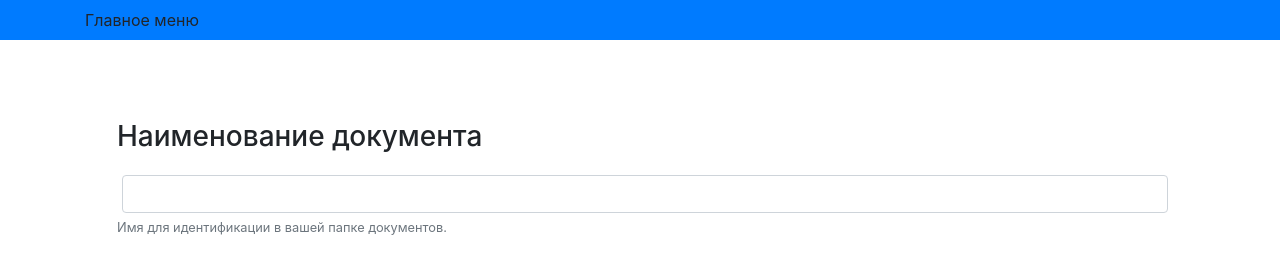
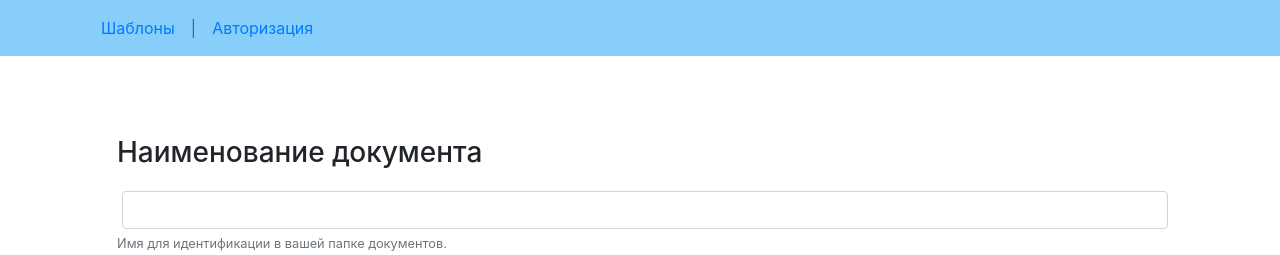
Before and after one commit to ASTimch/documents-templates-fastapi, a FastAPI app: template backend/app/templates/document.jinja in a window 1280 px wide. Shown: the top 255 px of the page. Run offline with FastAPI, Linux system fonts and the light colour scheme; the template is opened without the code that fills it, so the values that code supplies are empty; parts of the project's set-up code (start-up, migrations or seed data) failed here and were passed over; some libraries are stand-ins or nearby versions.

Commit message:
feat: jinja templates for view/template and view/auth/login added.

```diff
--- a/backend/app/api/routers.py
+++ b/backend/app/api/routers.py
@@ -4,6 +4,7 @@ from app.api.v1.auth import router as auth_router
 from app.api.v1.document import router as document_router
 from app.api.v1.template import router as template_router
 from app.api.v1.template_field_type import router as template_field_type_router
+from app.api.v2.auth import view_router as auth_view_router
 from app.api.v2.document import view_router as document_view_router
 from app.api.v2.template import view_router as template_view_router
 from app.config import settings
@@ -28,3 +29,4 @@ v1.include_router(
 v2 = APIRouter(prefix=settings.API_V2_PREFIX)
 v2.include_router(document_view_router, prefix="/document", tags=["Документы"])
 v2.include_router(template_view_router, prefix="/template", tags=["Шаблоны"])
+v2.include_router(auth_view_router, prefix="/auth", tags=["Авторизация"])
--- a/backend/app/main.py
+++ b/backend/app/main.py
@@ -19,7 +19,9 @@ app = FastAPI(
 
 app.include_router(routers.v1)
 app.include_router(routers.v2)
-app.mount("/static", StaticFiles(directory="app/static"), "static")
+app.mount(
+    "/static", StaticFiles(directory="/docx_storage/tpl_thumbnails/"), "static"
+)
 
 # подключение админки
 init_admin(app, engine)
--- a/backend/app/schemas/document.py
+++ b/backend/app/schemas/document.py
@@ -1,7 +1,7 @@
 from datetime import datetime
 from typing import Annotated, Optional
 
-from pydantic import BaseModel, ConfigDict, Field, computed_field
+from pydantic import BaseModel, ConfigDict, Field
 
 from app.schemas.template import id_type, template_id_type
 
--- a/backend/app/templates/includes/header.jinja
+++ b/backend/app/templates/includes/header.jinja
@@ -1,42 +1,43 @@
 {# {% load static %} #}
 <header>
-  <nav class="navbar navbar-expand-lg bg-primary" data-bs-theme="dark">
-  <!-- nav class="navbar navbar-expand-lg navbar-light" style="background-color: lightskyblue"-->
+    {# <nav class="navbar navbar-expand-lg bg-primary" data-bs-theme="dark"> #}
+    <nav class="navbar navbar-expand-lg navbar-light"
+         style="background-color: lightskyblue">
         <div class="container">
-      Главное меню
-      {# <ul class="nav nav-pills justify-content-end">
+            <ul class="nav nav-pills justify-content-start">
                 <li class="nav-item">
-          <a class="nav-link {% if view_name == 'about:author' %}active{% endif %}" href="{% url 'about:author' %}">Об авторе</a>
+                    <a class="nav-link {% if view_name == 'view_get_all_templates' %}active{% endif %}"
+                       href="{{ url_for("view_get_all_templates") }}">Шаблоны</a>
                 </li>
+                {% if user %}
                     <li class="nav-item">
-          <a class="nav-link {% if view_name == 'about:tech' %}active{% endif %}" href="{% url 'about:tech' %}">Технологии</a>
-        </li>
-        {% if user.is_authenticated %}
-        <li class="nav-item">
-          <a class="nav-link {% if view_name == 'posts:create_post' %}active{% endif %}" href="{% url 'posts:create_post' %}">Новая запись</a>
-        </li>
-        <li class="nav-item">
-          <a class="nav-link {% if view_name == 'posts:setup_reaction' %}active{% endif %}" href="{% url 'posts:setup_reaction' user.username %}">Настройка реакций</a>
-        </li>
-        <li class="nav-item">
-          <a class="nav-link link-light {% if view_name == 'users:password_change' %}active{% endif %}" href="{% url 'users:password_change' %}">Изменить пароль</a>
-        </li>
-        <li class="nav-item">
-          <a class="nav-link link-light {% if view_name == 'users:logout' %}active{% endif %}" href="{% url 'users:logout' %}">Выйти</a>
+                        <a class="nav-link {% if view_name == 'view_get_all_documents' %}active{% endif %}"
+                           href="{{ url_for("view_get_all_documents") }}">Документы</a>
                     </li>
                     <span class="navbar-text">|</span>
                     <li class="nav-item">
-          <a class="nav-link link-light" href="{% url 'posts:profile' user.username %}">{{ user.username }}</a>
-        </li>
-        {% else %}
-        <li class="nav-item">
-          <a class="nav-link link-light {% if view_name == 'users:login' %}active{% endif %}" href="{% url 'users:login' %}">Войти</a>
+                        {# <a class="nav-link" href="/api/v1/auth/logout" data-metod="post">User:{{ user }}</a> #}
+                        <div class="nav-link">{{ user }}</div>
                     </li>
                     <li class="nav-item">
-          <a class="nav-link link-light {% if view_name == 'users:signup' %}active{% endif %}" href="{% url 'users:signup' %}">Регистрация</a>
+                        <a class="nav-link"
+                           href=""
+                           onclick="event.preventDefault(); document.getElementById('logout-form').submit();">Выход</a>
+                    </li>
+                    <form id="logout-form"
+                          action="/api/v1/auth/logout"
+                          method="POST"
+                          style="display: none">
+                        <button type="submit" class="logout-link">Logout</button>
+                    </form>
+                {% else %}
+                    <span class="navbar-text">|</span>
+                    <li class="nav-item">
+                        <a class="nav-link {% if view_name == 'view_auth_login' %}active{% endif %}"
+                           href="{{ url_for("view_auth_login") }}">Авторизация</a>
                     </li>
                 {% endif %}
-      </ul> #}
+            </ul>
         </div>
     </nav>
 </header>
```
Also changed, not shown: backend/app/api/v2/auth.py (added, +21 -0 lines), backend/app/api/v2/document.py (+6 -9 lines), backend/app/api/v2/template.py (+4 -4 lines), backend/app/templates/login.jinja (added, +35 -0 lines), backend/app/templates/template_list.jinja (+23 -20 lines), 1 other file. Lines whose indentation alone changed are shown as unchanged.
